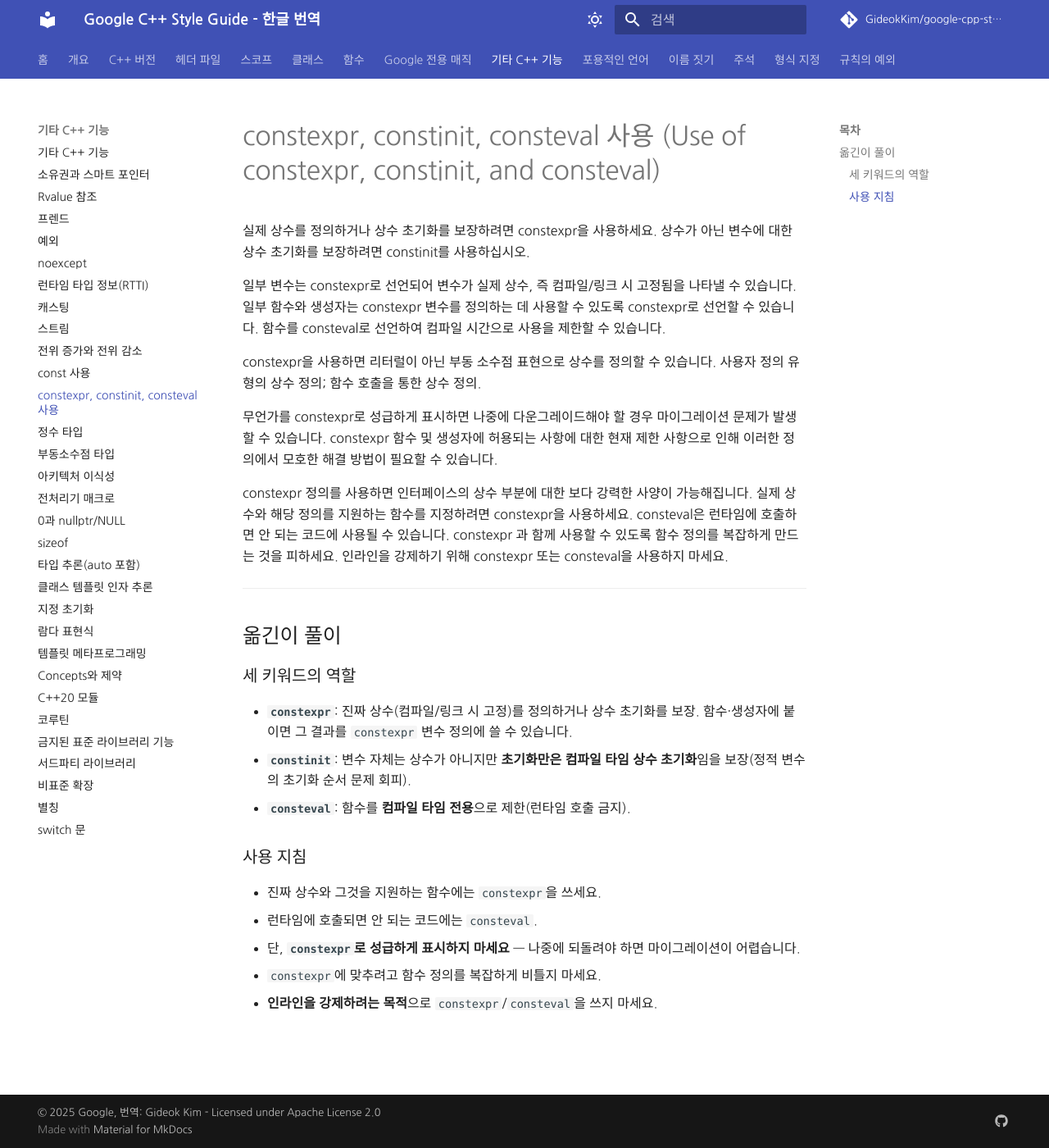
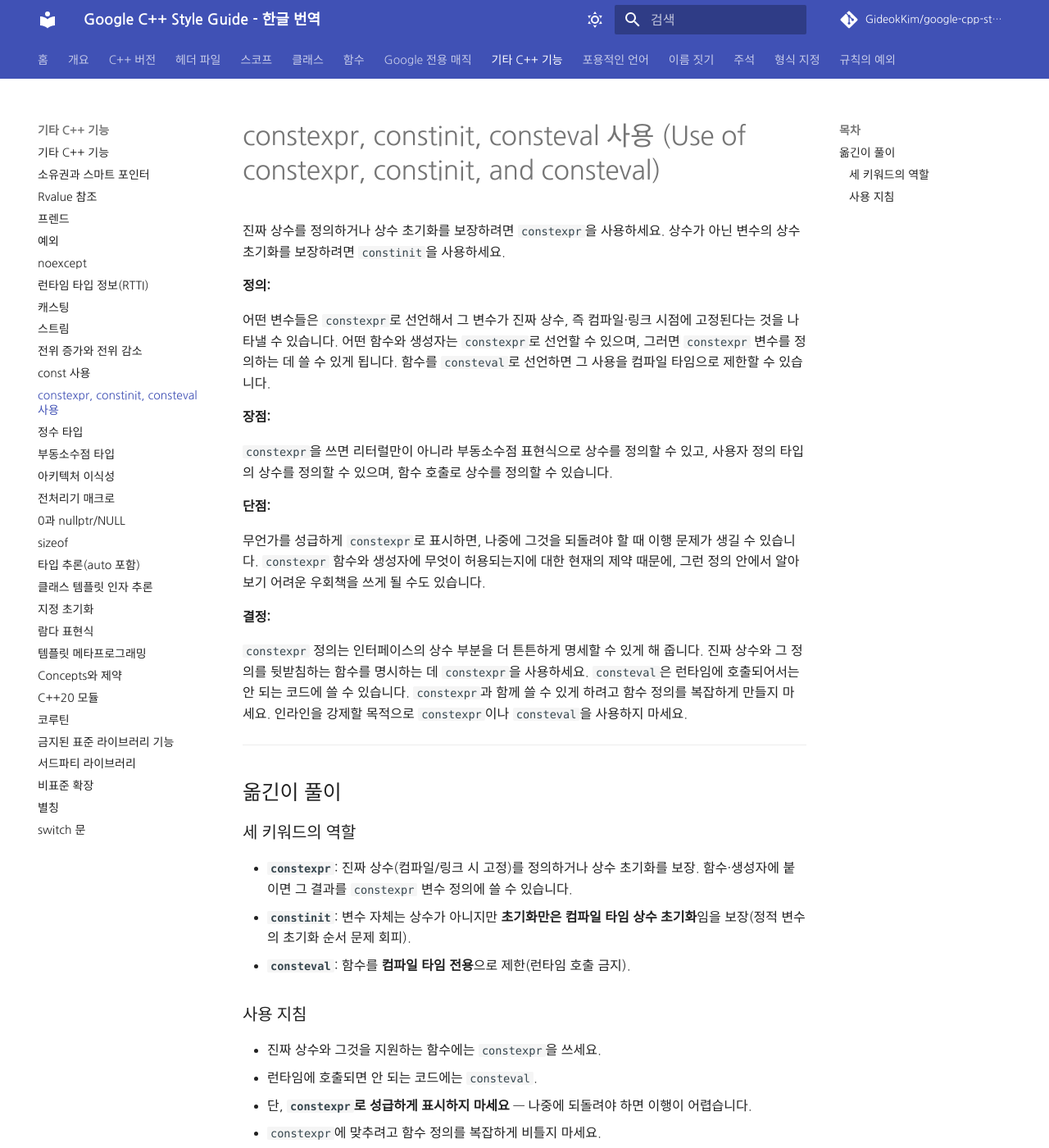
Before and after one commit to GideokKim/google-cpp-style-guide-kr, an MkDocs documentation site: the page built from google cpp style guide/use_of_constexpr_constinit_and_consteval.md, in a window 1280 px wide and 1400 px high. Shown: the whole window at 82% size. Built offline with MkDocs 1.6.1 and Material for MkDocs 9.7.7, drawn with Linux system fonts in a browser that asks for light colours; some web fonts are replaced; comment, search, counter and statistics services are not loaded.

Commit message:
docs(other): restore upstream structure in `use of constexpr`
The page flattened the upstream Definition, Pros, Cons and Decision
blocks into plain paragraphs and left the three keywords unformatted.
The Pros paragraph also broke upstream's semicolon list of three things
constexpr enables into sentence fragments, ending on two dangling noun
phrases with no verb.

Restore the four block labels, mark the keywords as code, and render the
list as one sentence.

```diff
--- a/google cpp style guide/use_of_constexpr_constinit_and_consteval.md
+++ b/google cpp style guide/use_of_constexpr_constinit_and_consteval.md
@@ -1,14 +1,22 @@
 # constexpr, constinit, consteval 사용 (Use of constexpr, constinit, and consteval)
 
-실제 상수를 정의하거나 상수 초기화를 보장하려면 constexpr을 사용하세요. 상수가 아닌 변수에 대한 상수 초기화를 보장하려면 constinit를 사용하십시오.
+진짜 상수를 정의하거나 상수 초기화를 보장하려면 `constexpr`을 사용하세요. 상수가 아닌 변수의 상수 초기화를 보장하려면 `constinit`을 사용하세요.
 
-일부 변수는 constexpr로 선언되어 변수가 실제 상수, 즉 컴파일/링크 시 고정됨을 나타낼 수 있습니다. 일부 함수와 생성자는 constexpr 변수를 정의하는 데 사용할 수 있도록 constexpr로 선언할 수 있습니다. 함수를 consteval로 선언하여 컴파일 시간으로 사용을 제한할 수 있습니다.
+**정의:**
 
-constexpr을 사용하면 리터럴이 아닌 부동 소수점 표현으로 상수를 정의할 수 있습니다. 사용자 정의 유형의 상수 정의; 함수 호출을 통한 상수 정의.
+어떤 변수들은 `constexpr`로 선언해서 그 변수가 진짜 상수, 즉 컴파일·링크 시점에 고정된다는 것을 나타낼 수 있습니다. 어떤 함수와 생성자는 `constexpr`로 선언할 수 있으며, 그러면 `constexpr` 변수를 정의하는 데 쓸 수 있게 됩니다. 함수를 `consteval`로 선언하면 그 사용을 컴파일 타임으로 제한할 수 있습니다.
 
-무언가를 constexpr로 성급하게 표시하면 나중에 다운그레이드해야 할 경우 마이그레이션 문제가 발생할 수 있습니다. constexpr 함수 및 생성자에 허용되는 사항에 대한 현재 제한 사항으로 인해 이러한 정의에서 모호한 해결 방법이 필요할 수 있습니다.
+**장점:**
 
-constexpr 정의를 사용하면 인터페이스의 상수 부분에 대한 보다 강력한 사양이 가능해집니다. 실제 상수와 해당 정의를 지원하는 함수를 지정하려면 constexpr을 사용하세요. consteval은 런타임에 호출하면 안 되는 코드에 사용될 수 있습니다. constexpr 과 함께 사용할 수 있도록 함수 정의를 복잡하게 만드는 것을 피하세요. 인라인을 강제하기 위해 constexpr 또는 consteval을 사용하지 마세요.
+`constexpr`을 쓰면 리터럴만이 아니라 부동소수점 표현식으로 상수를 정의할 수 있고, 사용자 정의 타입의 상수를 정의할 수 있으며, 함수 호출로 상수를 정의할 수 있습니다.
+
+**단점:**
+
+무언가를 성급하게 `constexpr`로 표시하면, 나중에 그것을 되돌려야 할 때 이행 문제가 생길 수 있습니다. `constexpr` 함수와 생성자에 무엇이 허용되는지에 대한 현재의 제약 때문에, 그런 정의 안에서 알아보기 어려운 우회책을 쓰게 될 수도 있습니다.
+
+**결정:**
+
+`constexpr` 정의는 인터페이스의 상수 부분을 더 튼튼하게 명세할 수 있게 해 줍니다. 진짜 상수와 그 정의를 뒷받침하는 함수를 명시하는 데 `constexpr`을 사용하세요. `consteval`은 런타임에 호출되어서는 안 되는 코드에 쓸 수 있습니다. `constexpr`과 함께 쓸 수 있게 하려고 함수 정의를 복잡하게 만들지 마세요. 인라인을 강제할 목적으로 `constexpr`이나 `consteval`을 사용하지 마세요.
 
 ---
 
@@ -24,6 +32,6 @@ constexpr 정의를 사용하면 인터페이스의 상수 부분에 대한 보
 
 - 진짜 상수와 그것을 지원하는 함수에는 `constexpr`을 쓰세요.
 - 런타임에 호출되면 안 되는 코드에는 `consteval`.
-- 단, **`constexpr`로 성급하게 표시하지 마세요** — 나중에 되돌려야 하면 마이그레이션이 어렵습니다.
+- 단, **`constexpr`로 성급하게 표시하지 마세요** — 나중에 되돌려야 하면 이행이 어렵습니다.
 - `constexpr`에 맞추려고 함수 정의를 복잡하게 비틀지 마세요.
 - **인라인을 강제하려는 목적**으로 `constexpr`/`consteval`을 쓰지 마세요.
```
